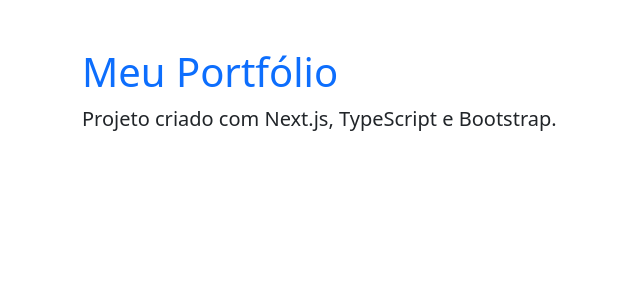
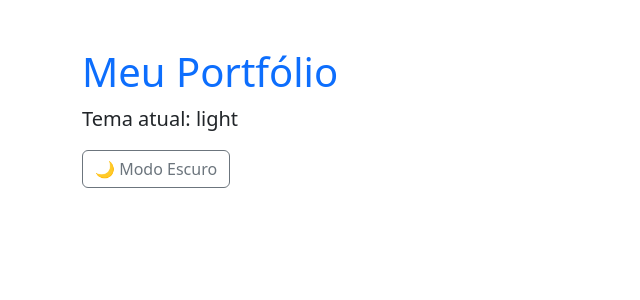
Before and after one commit to tayanibritto/portfolio-tayani-britto, a Next.js app: page / in a window 1280 px wide. Shown: the top 300 px of the page, without its empty margins (0-640 px from the left). Built offline with nearby package versions, Linux system fonts and the light colour scheme.

Commit message:
feat: implement theme management system

```diff
--- a/src/app/layout.tsx
+++ b/src/app/layout.tsx
@@ -1,23 +1,6 @@
-import type { Metadata } from 'next';
-import { Geist, Geist_Mono } from 'next/font/google';
 import './globals.css';
-
 import 'bootstrap/dist/css/bootstrap.min.css';
-
-const geistSans = Geist({
-  variable: '--font-geist-sans',
-  subsets: ['latin'],
-});
-
-const geistMono = Geist_Mono({
-  variable: '--font-geist-mono',
-  subsets: ['latin'],
-});
-
-export const metadata: Metadata = {
-  title: 'Create Next App',
-  description: 'Generated by create next app',
-};
+import { ThemeProvider } from '@/providers/ThemeProvider';
 
 export default function RootLayout({
   children,
@@ -25,8 +8,10 @@
   children: React.ReactNode;
 }>) {
   return (
-    <html lang="en" className={`${geistSans.variable} ${geistMono.variable}`}>
-      <body>{children}</body>
+    <html lang="pt-BR">
+      <body>
+        <ThemeProvider>{children}</ThemeProvider>
+      </body>
     </html>
   );
 }
--- a/src/app/page.tsx
+++ b/src/app/page.tsx
@@ -1,9 +1,18 @@
+'use client';
+
+import { ThemeToggle } from '@/components/ThemeToggle/ThemeToggle';
+import { useTheme } from '@/hooks/useTheme';
+
 export default function Home() {
+  const { theme } = useTheme();
+
   return (
     <main className="container py-5">
       <h1 className="text-primary">Meu Portfólio</h1>
 
-      <p className="lead">Projeto criado com Next.js, TypeScript e Bootstrap.</p>
+      <p className="lead">Tema atual: {theme}</p>
+
+      <ThemeToggle />
     </main>
   );
 }
--- /dev/null
+++ b/src/components/ThemeToggle/ThemeToggle.tsx
@@ -0,0 +1,17 @@
+'use client';
+
+import { useTheme } from '@/hooks/useTheme';
+
+export function ThemeToggle() {
+  const { theme, setTheme } = useTheme();
+
+  const handleToggleTheme = () => {
+    setTheme(theme === 'light' ? 'dark' : 'light');
+  };
+
+  return (
+    <button type="button" className="btn btn-outline-secondary" onClick={handleToggleTheme}>
+      {theme === 'light' ? '🌙 Modo Escuro' : '☀️ Modo Claro'}
+    </button>
+  );
+}
--- /dev/null
+++ b/src/context/ThemeContext.tsx
@@ -0,0 +1,10 @@
+import { createContext } from 'react';
+
+export type Theme = 'light' | 'dark';
+
+export interface ThemeContextData {
+  theme: Theme;
+  setTheme: (theme: Theme) => void;
+}
+
+export const ThemeContext = createContext<ThemeContextData | null>(null);
--- /dev/null
+++ b/src/hooks/useTheme.ts
@@ -0,0 +1,14 @@
+'use client';
+
+import { useContext } from 'react';
+import { ThemeContext } from '@/context/ThemeContext';
+
+export function useTheme() {
+  const context = useContext(ThemeContext);
+
+  if (!context) {
+    throw new Error('useTheme deve ser usado dentro de um ThemeProvider.');
+  }
+
+  return context;
+}
--- /dev/null
+++ b/src/providers/ThemeProvider.tsx
@@ -0,0 +1,38 @@
+'use client';
+
+import { ReactNode, useEffect, useMemo, useState } from 'react';
+import { Theme, ThemeContext } from '@/context/ThemeContext';
+
+interface ThemeProviderProps {
+  children: ReactNode;
+}
+
+const STORAGE_KEY = 'portfolio-theme';
+
+export function ThemeProvider({ children }: ThemeProviderProps) {
+  const [theme, setTheme] = useState<Theme>('light');
+
+  useEffect(() => {
+    const savedTheme = localStorage.getItem(STORAGE_KEY);
+
+    if (savedTheme === 'light' || savedTheme === 'dark') {
+      // eslint-disable-next-line react-hooks/set-state-in-effect
+      setTheme(savedTheme);
+    }
+  }, []);
+
+  useEffect(() => {
+    document.documentElement.setAttribute('data-bs-theme', theme);
+    localStorage.setItem(STORAGE_KEY, theme);
+  }, [theme]);
+
+  const value = useMemo(
+    () => ({
+      theme,
+      setTheme,
+    }),
+    [theme]
+  );
+
+  return <ThemeContext.Provider value={value}>{children}</ThemeContext.Provider>;
+}
```
Also changed, not shown: 1 other file (tests, documents, lock files or other folders).
